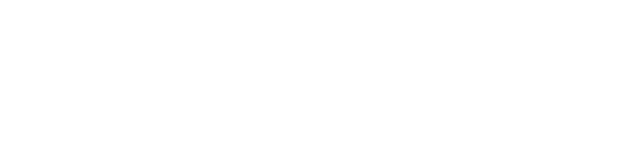
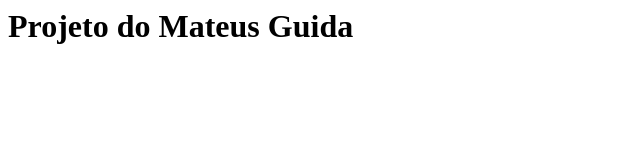
Before and after one commit to mateusguida/curso-git, a plain HTML site: page index.html in a window 1280 px wide. Shown: the whole page, without its empty margins (0-640 px from the left). Drawn offline with Linux system fonts and the light colour scheme.

Commit message:
Titulo da Pagina

```diff
--- a/index.html
+++ b/index.html
@@ -2,6 +2,10 @@
 
 	<head></head>
 
-	<body></body>
+	<body>
+
+		<h1> Projeto do Mateus Guida </h1>
+
+	</body>
 
 </html>
```
